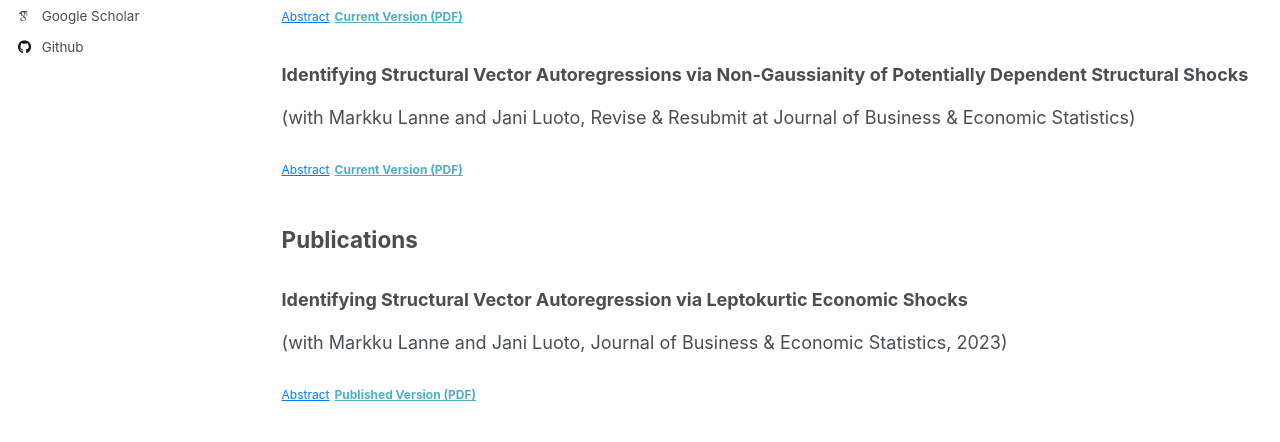
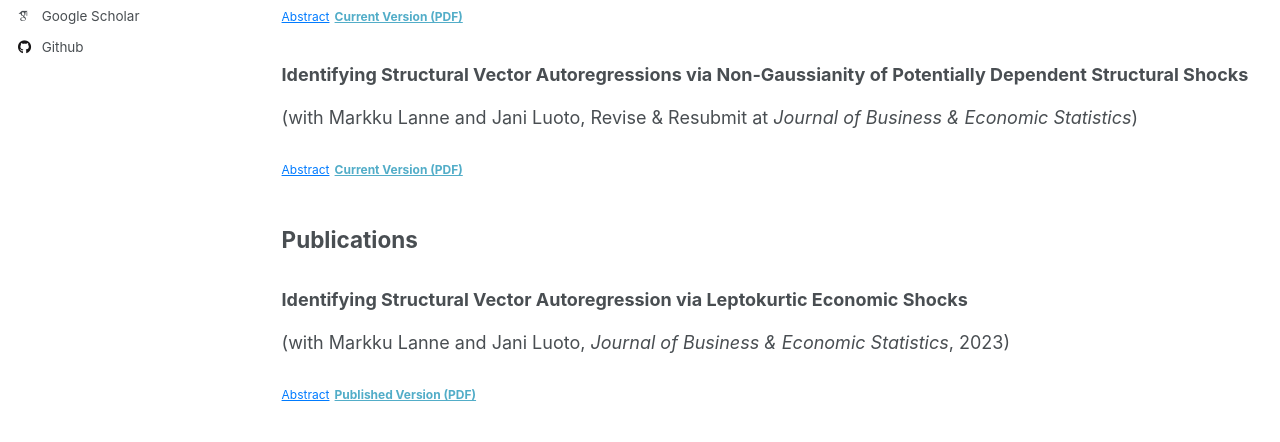
Before and after one commit to keyanliu1/keyanliu1.github.io, a Jekyll site: the page built from _pages/publications.md, in a window 1280 px wide and 1325 px high. Shown: the part 331-773 px from the top of the window. Built offline with Jekyll 4.4.1, drawn with Linux system fonts in a browser that asks for light colours; some web fonts are replaced.

```diff
--- a/_pages/publications.md
+++ b/_pages/publications.md
@@ -19,7 +19,7 @@ author_profile: true
 
 
 ### <strong>Identifying Structural Vector Autoregressions via Non-Gaussianity of Potentially Dependent Structural Shocks</strong>
-(with Markku Lanne and Jani Luoto, Revise &amp; Resubmit at Journal of Business &amp; Economic Statistics)
+(with Markku Lanne and Jani Luoto, Revise &amp; Resubmit at *Journal of Business &amp; Economic Statistics*)
 
 <a href="javascript:void(0)" onclick="toggleAbstract('abstract2')" style="font-size: 12px; text-decoration: underline; color: #007bff; cursor: pointer;">Abstract</a> <a href="https://keyanliu1.github.io/keyanliu/files/Paper2.pdf" style="font-size: 12px;"><strong>Current Version (PDF)</strong></a>
 
@@ -31,7 +31,7 @@ author_profile: true
 ## Publications
 
 ### <strong>Identifying Structural Vector Autoregression via Leptokurtic Economic Shocks</strong>
-(with Markku Lanne and Jani Luoto, Journal of Business &amp; Economic Statistics, 2023)
+(with Markku Lanne and Jani Luoto, *Journal of Business &amp; Economic Statistics*, 2023)
 
 <a href="javascript:void(0)" onclick="toggleAbstract('abstract3')" style="font-size: 12px; text-decoration: underline; color: #007bff; cursor: pointer;">Abstract</a> <a href="https://keyanliu1.github.io/keyanliu/files/Paper11.pdf" style="font-size: 12px;"><strong>Published Version (PDF)</strong></a>
 
```
